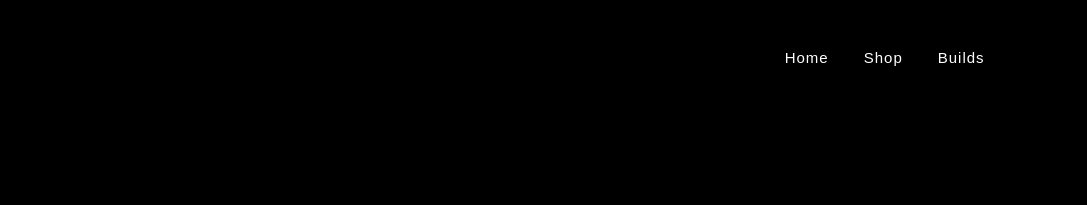
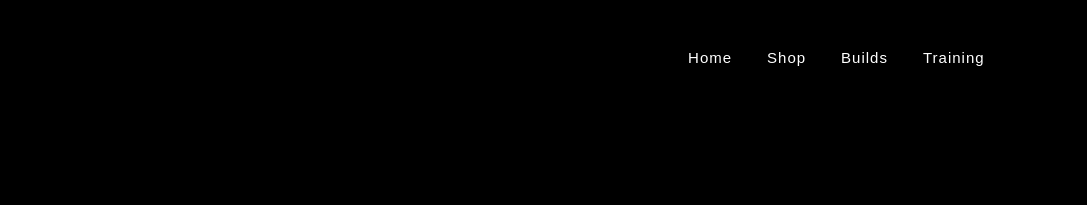
Before and after one commit to usngunnersmate/gqgunworks-site, a plain HTML site: page index.html in a window 1280 px wide. Shown: the top 205 px of the page, 193-1280 px from the left. Drawn offline with Linux system fonts and the light colour scheme.

Commit message:
Update index.html
adding training tab

```diff
--- a/index.html
+++ b/index.html
@@ -81,6 +81,7 @@ footer{
         <li><a href="index.html">Home</a></li>
         <li><a href="shop.html">Shop</a></li>
         <li><a href="builds.html">Builds</a></li>
+        <li><a href="srg.html">Training</a></li>
     </ul>
 </nav>
 
```
